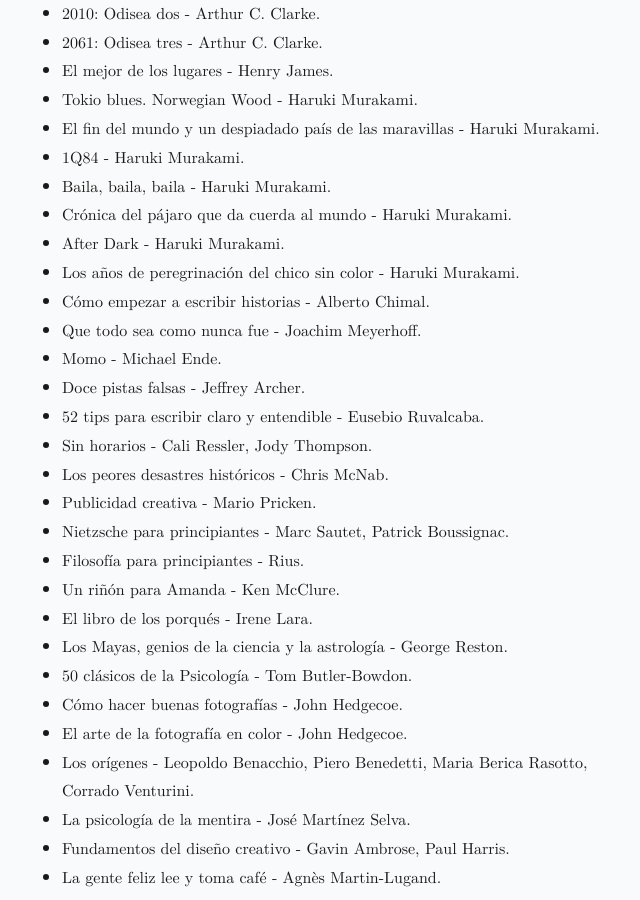
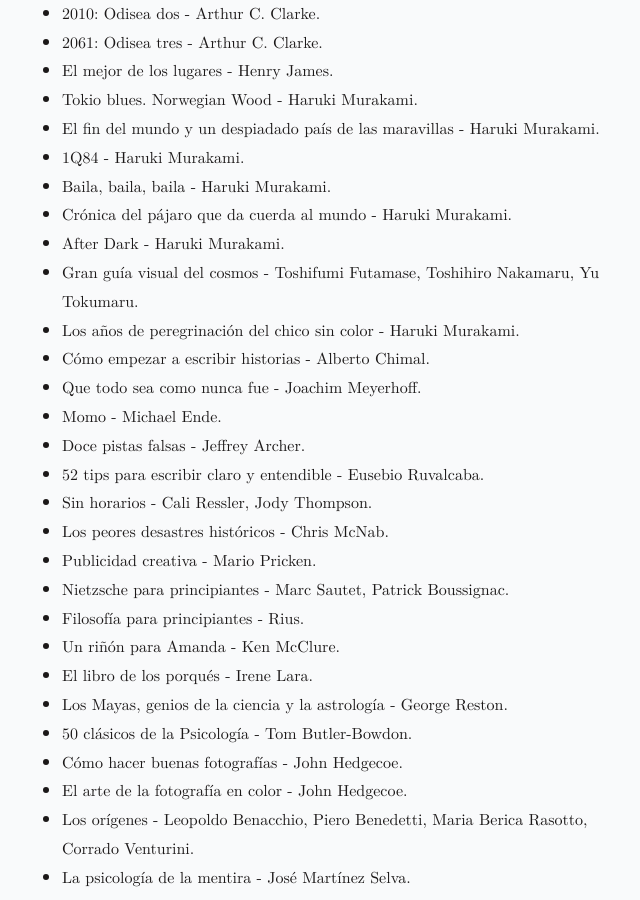
Before and after one commit to jProgr/jprogr.github.io, a Jekyll site: the page built from pages/books-read.md, in a window 1280 px wide and 900 px high, scrolled down 3682 px. Shown: the whole window, without its empty margins (318-958 px from the left). Built offline with Jekyll 4.4.1, drawn with Linux system fonts in a browser that asks for light colours; some of the changed lines change nothing that is shown; some of the changed text lies outside the part shown.

Commit message:
Update content
Updated "Books read".

```diff
--- a/pages/books-read.md
+++ b/pages/books-read.md
@@ -1,7 +1,7 @@
 ---
 title: "Books read"
 permalink: "/books-read"
-updated_date: "250210"
+updated_date: "250309"
 ---
 
 # Books read
@@ -134,6 +134,7 @@ These are lists of the books that I have read and enjoyed enough to put in a lis
 - Baila, baila, baila - Haruki Murakami.
 - Crónica del pájaro que da cuerda al mundo - Haruki Murakami.
 - After Dark - Haruki Murakami.
+- Gran guía visual del cosmos - Toshifumi Futamase, Toshihiro Nakamaru, Yu Tokumaru.
 - Los años de peregrinación del chico sin color - Haruki Murakami.
 - Cómo empezar a escribir historias - Alberto Chimal.
 - Que todo sea como nunca fue - Joachim Meyerhoff.
```
